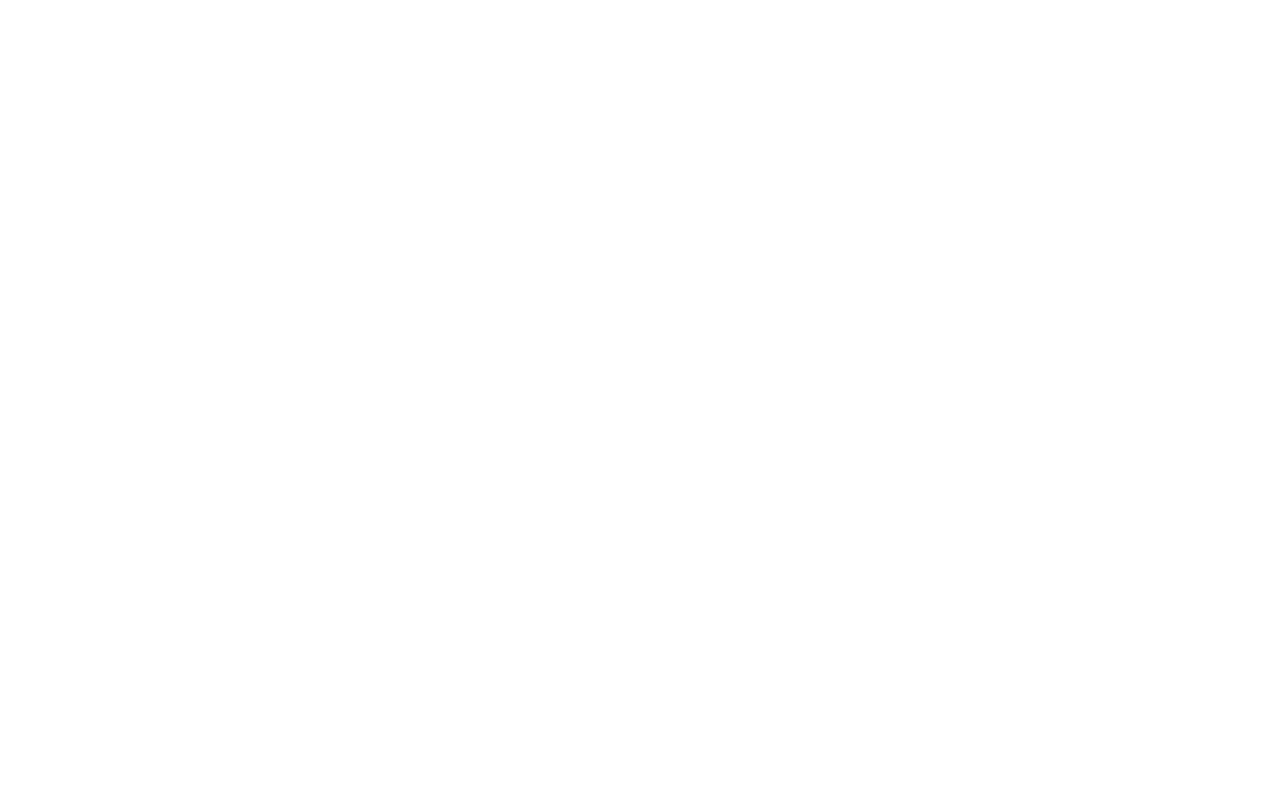
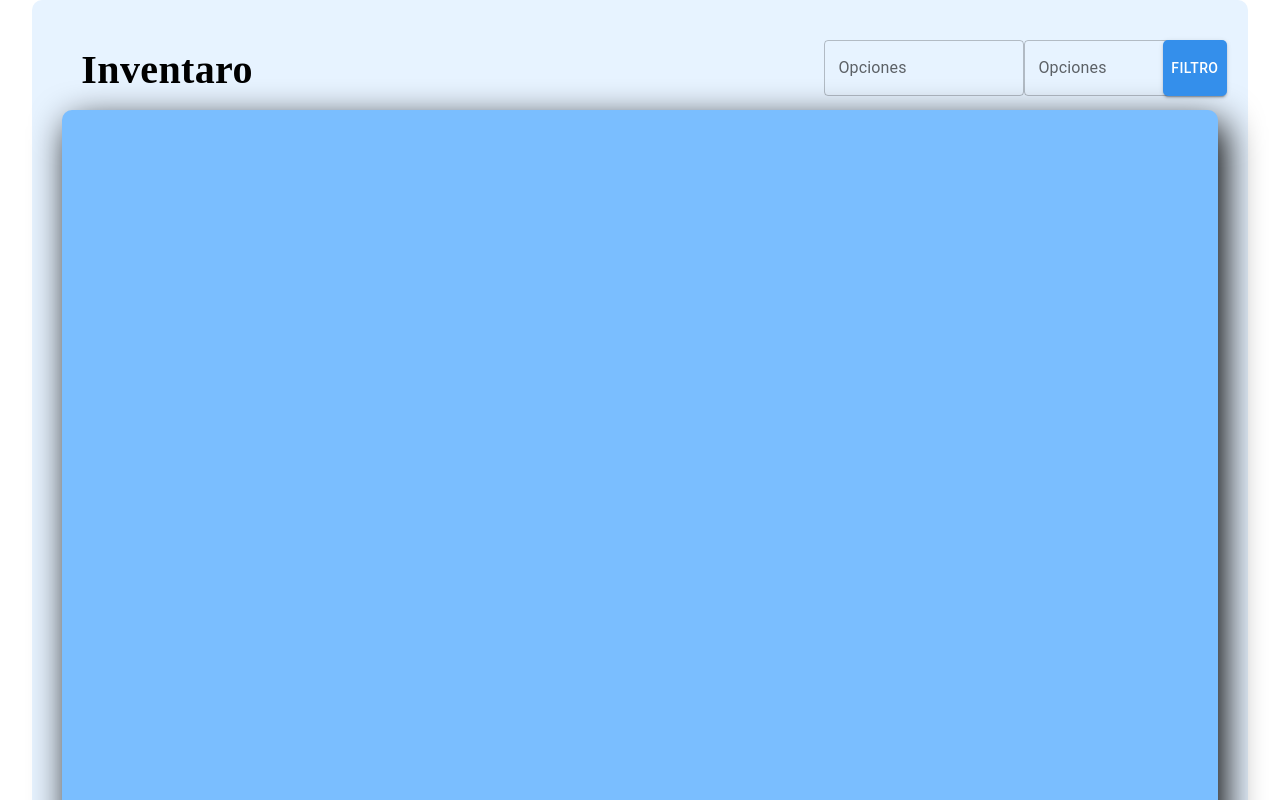
Before and after one commit to danieldelahoz2212/frond-endWeb2, a React (Create React App) app: page /inventory in a window 1280 px wide. Before the commit this address had no page. Shown: the top 800 px of the page. Built offline with nearby package versions, Linux system fonts and the light colour scheme.

Commit message:
front de invetario

```diff
--- a/src/App.jsx
+++ b/src/App.jsx
@@ -1,6 +1,6 @@
 import { Route, Routes } from "react-router";
 import { BrowserRouter } from "react-router-dom";
-import { Register, SignIn } from "./screens/";
+import { Register, SignIn, Inventory } from "./screens/";
 
 const App = () => {
   return (
@@ -8,6 +8,7 @@
       <Routes>
         <Route path="/" element={<SignIn />} />
         <Route path="/register" element={<Register />} />
+        <Route path="/inventory" element={<Inventory />} />
       </Routes>
     </BrowserRouter>
   );
--- /dev/null
+++ b/src/hooks/useInventory.jsx
@@ -0,0 +1,6 @@
+import { useState } from "react";
+
+const useInventory = (props) =>{
+
+
+}
--- a/src/screens/index.js
+++ b/src/screens/index.js
@@ -1,2 +1,3 @@
 export {default as SignIn} from "./login/SignIn.jsx"
 export {default as Register} from "./login/Register.jsx"
+export {default as Inventory} from "./inventario/Inventory.jsx"
--- /dev/null
+++ b/src/screens/inventario/Inventory.jsx
@@ -0,0 +1,84 @@
+import React from "react";
+import {
+  Grid,
+  Typography,
+  Button,
+  TextField
+} from "@mui/material";
+
+
+const Inventory = () => {
+  return (
+    <Grid
+      container
+      component="main"
+      sx={styles.root}
+      direction="row"
+      justifyContent="center"
+    >
+      <Grid container item justifyContent="center" sx={styles.inventario}>
+        <Grid item justifyContent="center" display="flex">
+          <Typography sx={styles.title} mt={5}>Inventaro</Typography>
+        </Grid>
+        <Grid item mt={5} display="flex" direction="column">
+          <TextField color="primary" label="Opciones" sx={styles.combobox} />
+        </Grid>
+        <Grid item mt={5} display="flex" direction="column">
+          <TextField color="primary" label="Opciones" sx={styles.combobox} />
+        </Grid>
+        <Grid item md={2} mt={5} display="flex" direction="column">
+          <Button variant="contained" sx={styles.button}>
+            filtro
+          </Button>
+        </Grid>
+        <Grid
+          item
+          container
+          justifyContent="center"
+          display="flex"
+          sx={styles.contenedor}
+        >
+          <Grid></Grid>
+        </Grid>
+      </Grid>
+    </Grid>
+  );
+};
+
+const styles = {
+  root: {
+    height: "100vh",
+  },
+  title: {
+    fontSize: "250%",
+    fontWeight: "bold",
+    fontFamily: "Poppins",
+    marginLeft: "-200%",
+  },
+  contenedor: {
+    backgroundColor: "#7abeff",
+    width: "95%",
+    height: "90%",
+    borderRadius: "10px",
+    boxShadow: "7px 13px 37px #000",
+  },
+  inventario: {
+    background: "#e7f3ff",
+    width: "95%",
+    borderRadius: "10px",
+    height: "150%",
+  },
+  button: {
+    backgroundColor: "#348feb",
+    width: "30%",
+    height: "80%",
+    borderRadius: "5px",
+    marginLeft: "167%",
+  },
+  combobox: {
+    width: "200px",
+    marginLeft: "200%",
+  },
+};
+
+export default Inventory;
--- a/src/screens/login/Register.jsx
+++ b/src/screens/login/Register.jsx
@@ -18,6 +18,9 @@
     password: "",
     idTipoDocunento: 0,
     nombre: "",
+    apellido: "",
+    numTelefono: "",
+    document: "",
   });
 
   const handleInput = (event) => {
@@ -58,14 +61,14 @@
         <Grid container item direction="column" mt={2}>
           <Grid item justifyContent="center" display="flex">
             <TextField
-              color="warning"
+              color="primary"
               variant="outlined"
               label="Nombre De Usuario"
               sx={{ width: "90%" }}
-              // value={form.email}
+              value={form.nombre}
               onChange={handleInput}
               name="nombre"
-              type="nombre"
+              type="string"
               id="nombre"
             />
           </Grid>
@@ -73,15 +76,30 @@
         <Grid container item direction="column" mt={2}>
           <Grid item justifyContent="center" display="flex">
             <TextField
-              color="warning"
+              color="primary"
+              variant="outlined"
+              label="Apellido De Usuario"
+              sx={{ width: "90%" }}
+              value={form.apellido}
+              onChange={handleInput}
+              name="apellido"
+              type="string"
+              id="apellido"
+            />
+          </Grid>
+        </Grid>
+        <Grid container item direction="column" mt={2}>
+          <Grid item justifyContent="center" display="flex">
+            <TextField
+              color="primary"
               variant="outlined"
               label="Numero De Telefono"
               sx={{ width: "90%" }}
-              // value={form.email}
+              value={form.numTelefono}
               onChange={handleInput}
-              name="user"
+              name="numTelefono"
               type="string"
-              id="user"
+              id="numTelefono"
             />
           </Grid>
         </Grid>
@@ -98,7 +116,7 @@
             getOptionLabel={(option) => option.label}
             options={typesDocuments}
             renderInput={(params) => (
-              <TextField {...params} color="warning" label="Tipo Documento" />
+              <TextField {...params} color="primary" label="Tipo Documento" />
             )}
             onChange={(e, value) => {
               console.log(value);
@@ -114,11 +132,11 @@
         <Grid container item direction="column" mt={2}>
           <Grid item justifyContent="center" display="flex">
             <TextField
-              color="warning"
+              color="primary"
               variant="outlined"
               label="Numero De Documento"
               sx={{ width: "90%" }}
-              // value={form.email}
+              value={form.document}
               onChange={handleInput}
               name="document"
               type="string"
@@ -129,7 +147,7 @@
         <Grid container item direction="column" mt={2}>
           <Grid item justifyContent="center" display="flex">
             <TextField
-              color="warning"
+              color="primary"
               variant="outlined"
               label="Correo Electronico"
               sx={{ width: "90%" }}
@@ -144,7 +162,7 @@
         <Grid container item direction="column" mt={2}>
           <Grid item justifyContent="center" display="flex">
             <TextField
-              color="warning"
+              color="primary"
               variant="outlined"
               label="Contraseña"
               sx={{ width: "90%" }}
@@ -156,11 +174,6 @@
             />
           </Grid>
         </Grid>
-        <Grid item mt={1} display="flex" justifyContent="end" mr={3}>
-          <Link to="/SignIn" style={{ color: "#000" }}>
-            <Typography>¿ya tienes usuario?</Typography>
-          </Link>
-        </Grid>
         <Grid item mt={3} display="flex" justifyContent="center">
           <Loading loading={loading} />
         </Grid>
@@ -168,6 +181,11 @@
           <Button variant="contained" sx={styles.button}>
             Registrar
           </Button>
+        </Grid>
+        <Grid item mt={1} display="flex" justifyContent="center" mr={3}>
+          <Link to="/" style={{ color: "#000" }}>
+            <Typography>¿ya tienes usuario?</Typography>
+          </Link>
         </Grid>
       </Grid>
     </Grid>
@@ -189,7 +207,7 @@
     justifyContent: "center",
   },
   title: {
-    fintSize: "250%",
+    fontSize: "250%",
     fontWeight: "bold",
     fontFamily: "Poppins",
   },
--- a/src/screens/login/SignIn.jsx
+++ b/src/screens/login/SignIn.jsx
@@ -18,7 +18,7 @@
         <Grid container item direction="column" mt={2}>
           <Grid item justifyContent="center" display="flex">
             <TextField
-              color="warning"
+              color="primary"
               variant="outlined"
               label="Correo Electronico*"
               sx={{ width: "90%" }}
@@ -33,7 +33,7 @@
         <Grid container item direction="column" mt={2}>
           <Grid item justifyContent="center" display="flex">
             <TextField
-              color="warning"
+              color="primary"
               variant="outlined"
               label="Contraseña*"
               sx={{ width: "90%" }}
```
